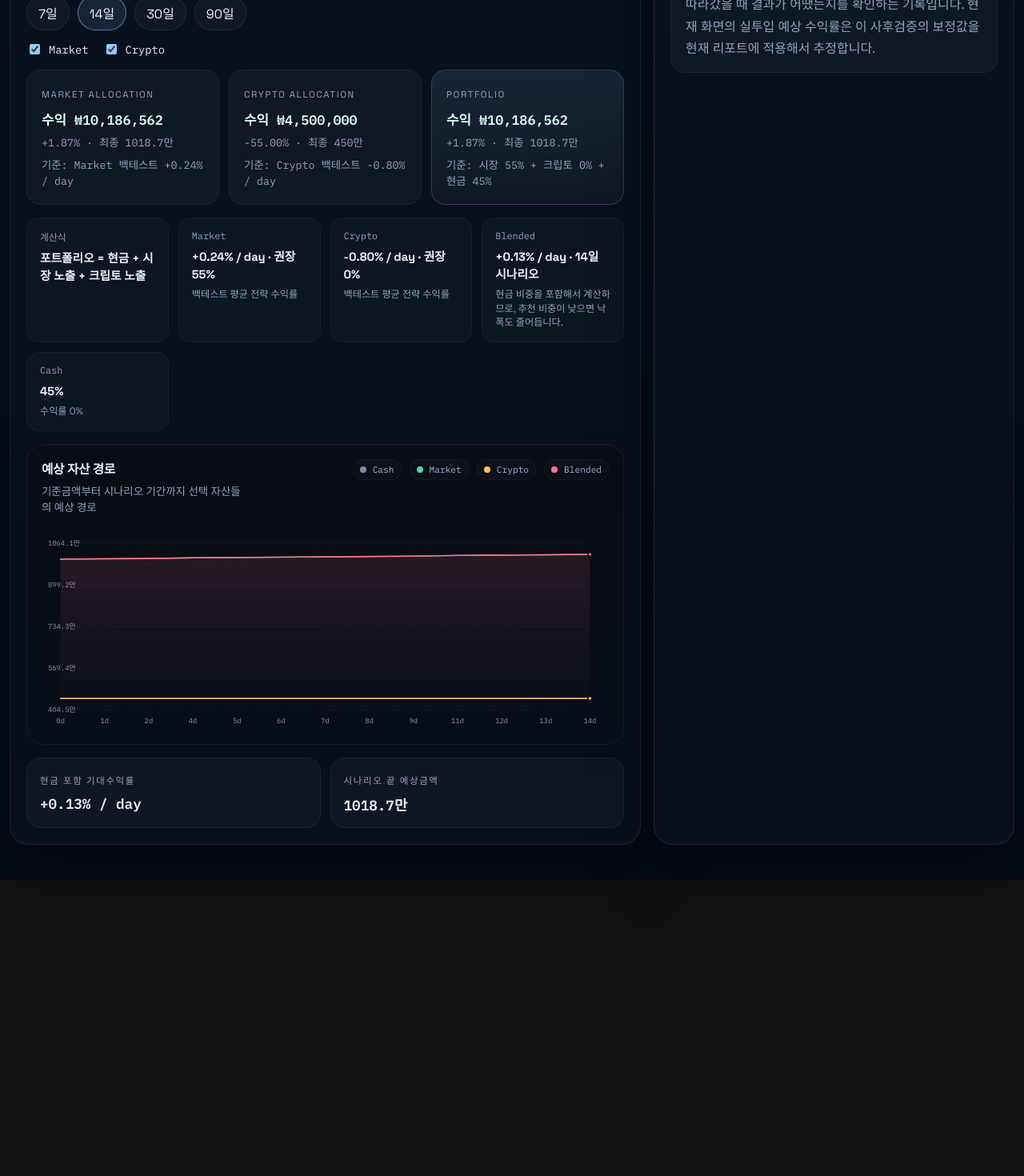
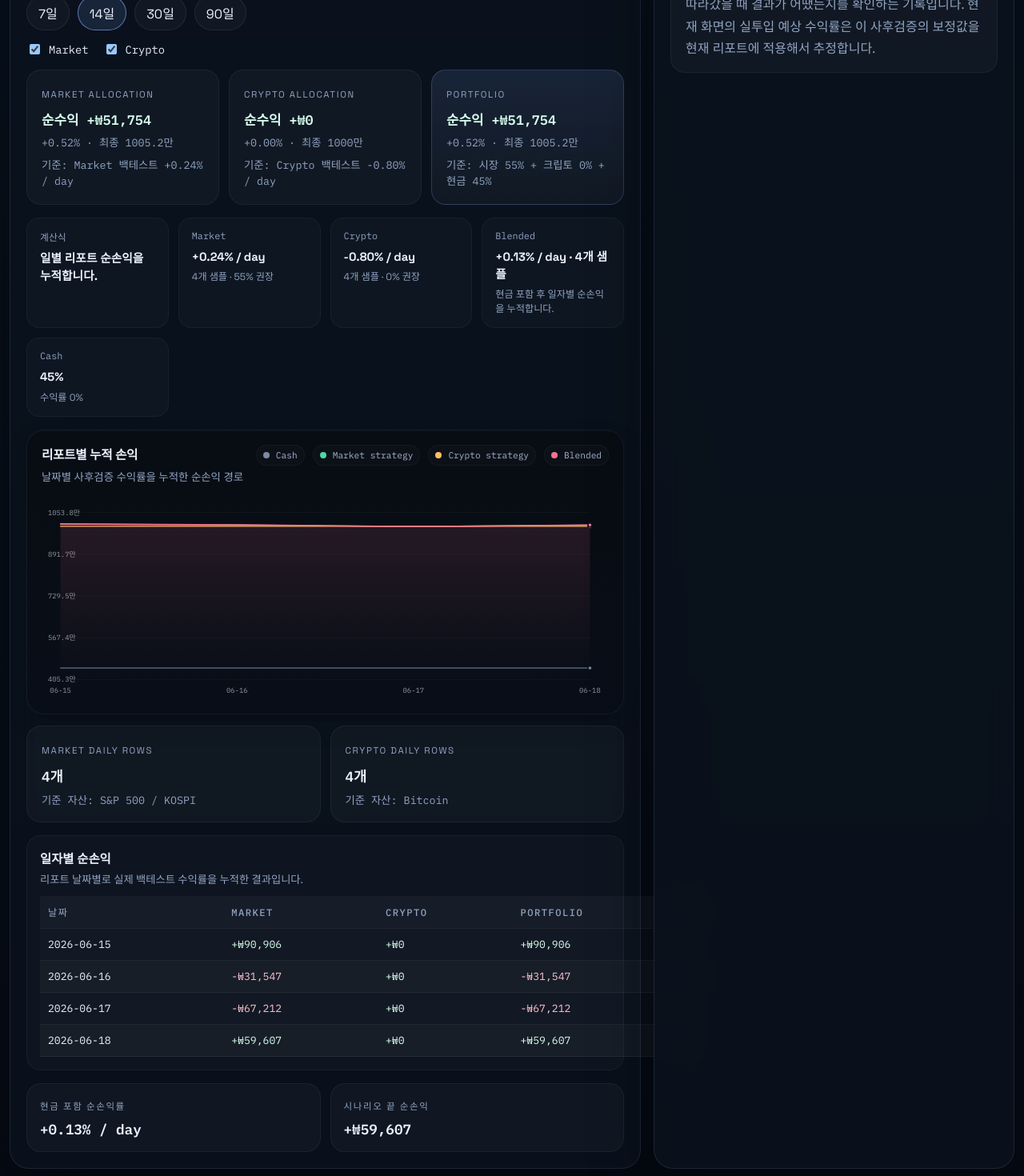
Before and after one commit to tioon/market-monitor-dashboard, a React (Vite) app: page / in a window 1280 px wide. Shown: the part 2280-3750 px from the top of the page at 80% size. Before the commit the page ends 3380 px from the top, so only its background shows below. Built offline with nearby package versions, Linux system fonts and the light colour scheme.

Commit message:
Show day-by-day portfolio pnl

```diff
--- a/src/App.jsx
+++ b/src/App.jsx
@@ -143,14 +143,67 @@ function projectLabel(projectId) {
   return projectId === 'market-agent' ? 'Market Agent' : 'Crypto Agent';
 }
 
-function formatPnl(value) {
+function getReturnRows(project) {
+  const rows = project.performance?.report_json?.return_rows;
+  return Array.isArray(rows) ? rows : [];
+}
+
+function mergeReturnRows(marketProject, cryptoProject) {
+  const marketRows = getReturnRows(marketProject);
+  const cryptoRows = getReturnRows(cryptoProject);
+  const marketMap = new Map(marketRows.map((row) => [dayOnly(row.generated_at), row]));
+  const cryptoMap = new Map(cryptoRows.map((row) => [dayOnly(row.generated_at), row]));
+  const days = [...new Set([...marketMap.keys(), ...cryptoMap.keys()])].sort();
+
+  return days.map((day) => ({
+    day,
+    market: marketMap.get(day) || null,
+    crypto: cryptoMap.get(day) || null,
+  }));
+}
+
+function getPeriodRows(rows, scenarioDays) {
+  if (!rows.length) return [];
+  const limit = Math.max(1, Math.min(rows.length, Math.round(toNumber(scenarioDays, rows.length))));
+  return rows.slice(-limit);
+}
+
+function buildPnlTimeline(rows, capital, marketWeight, cryptoWeight) {
+  const totalExposure = marketWeight + cryptoWeight;
+  const cashWeight = totalExposure >= 1 ? 0 : 1 - totalExposure;
+  const normalizedMarketWeight = totalExposure > 1 ? marketWeight / totalExposure : marketWeight;
+  const normalizedCryptoWeight = totalExposure > 1 ? cryptoWeight / totalExposure : cryptoWeight;
+
+  let runningCapital = capital;
+
+  return rows.map((row) => {
+    const marketReturn = toNumber(row.market?.strategy_return_pct, 0);
+    const cryptoReturn = toNumber(row.crypto?.strategy_return_pct, 0);
+    const blendedReturn = normalizedMarketWeight * marketReturn + normalizedCryptoWeight * cryptoReturn;
+    const netReturn = cashWeight * 0 + blendedReturn;
+    const netPnl = runningCapital * (netReturn / 100);
+    runningCapital += netPnl;
+
+    return {
+      day: row.day,
+      marketReturn,
+      cryptoReturn,
+      blendedReturn,
+      netPnl,
+      runningCapital,
+      netReturn,
+    };
+  });
+}
+
+function formatNetPnl(value) {
   const number = toNumber(value, 0);
   if (Math.abs(number) < 1) {
-    return { label: '보합', amount: currency(0), tone: 'neutral' };
+    return { label: '순수익', amount: `+${currency(0)}`, tone: 'neutral' };
   }
   return number >= 0
-    ? { label: '수익', amount: currency(number), tone: 'good' }
-    : { label: '손실', amount: currency(Math.abs(number)), tone: 'danger' };
+    ? { label: '순수익', amount: `+${currency(number)}`, tone: 'good' }
+    : { label: '순손실', amount: `-${currency(Math.abs(number))}`, tone: 'danger' };
 }
 
 function getScale(values) {
@@ -451,6 +504,9 @@ function Simulator({ marketProject, cryptoProject }) {
   const cryptoDecision = latestDecision(cryptoProject) || {};
   const marketPerf = performanceSummary(marketProject) || {};
   const cryptoPerf = performanceSummary(cryptoProject) || {};
+  const marketReturnRows = getReturnRows(marketProject);
+  const cryptoReturnRows = getReturnRows(cryptoProject);
+  const combinedReturnRows = mergeReturnRows(marketProject, cryptoProject);
 
   const [marketWeight, setMarketWeight] = React.useState(Math.round(toNumber(marketDecision.engine?.position_size, 55)));
   const [cryptoWeight, setCryptoWeight] = React.useState(Math.round(toNumber(cryptoDecision.engine?.position_size, 0)));
@@ -460,40 +516,44 @@ function Simulator({ marketProject, cryptoProject }) {
     crypto: true,
   });
 
-  const marketDailyEdge = toNumber(marketPerf.avgStrategyReturnPct, 0);
-  const cryptoDailyEdge = toNumber(cryptoPerf.avgStrategyReturnPct, 0);
   const marketExposure = Math.max(0, Math.min(100, marketWeight)) / 100;
   const cryptoExposure = Math.max(0, Math.min(100, cryptoWeight)) / 100;
   const totalExposure = marketExposure + cryptoExposure;
   const cashExposure = totalExposure >= 1 ? 0 : 1 - totalExposure;
   const normalizedMarketWeight = totalExposure > 1 ? marketExposure / totalExposure : marketExposure;
   const normalizedCryptoWeight = totalExposure > 1 ? cryptoExposure / totalExposure : cryptoExposure;
-  const horizonDays = Math.max(1, scenarioDays);
+  const activeRows = getPeriodRows(combinedReturnRows, scenarioDays);
+  const marketRowsInPeriod = getPeriodRows(marketReturnRows, scenarioDays);
+  const cryptoRowsInPeriod = getPeriodRows(cryptoReturnRows, scenarioDays);
+  const marketTimeline = buildPnlTimeline(activeRows.map((row) => ({
+    day: row.day,
+    market: row.market,
+    crypto: null,
+  })), capital, marketExposure, 0);
+  const cryptoTimeline = buildPnlTimeline(activeRows.map((row) => ({
+    day: row.day,
+    market: null,
+    crypto: row.crypto,
+  })), capital, 0, cryptoExposure);
+  const portfolioTimeline = buildPnlTimeline(activeRows, capital, normalizedMarketWeight, normalizedCryptoWeight);
 
-  const marketProjected = capital * (cashExposure + normalizedMarketWeight * Math.pow(1 + marketDailyEdge / 100, horizonDays));
-  const cryptoProjected = capital * (cashExposure + normalizedCryptoWeight * Math.pow(1 + cryptoDailyEdge / 100, horizonDays));
-  const blendedProjected = capital * (
-    cashExposure +
-    normalizedMarketWeight * Math.pow(1 + marketDailyEdge / 100, horizonDays) +
-    normalizedCryptoWeight * Math.pow(1 + cryptoDailyEdge / 100, horizonDays)
-  );
-  const blendedDailyEdge = marketDailyEdge * normalizedMarketWeight + cryptoDailyEdge * normalizedCryptoWeight;
+  const marketFinal = marketTimeline.at(-1)?.runningCapital ?? capital;
+  const cryptoFinal = cryptoTimeline.at(-1)?.runningCapital ?? capital;
+  const portfolioFinal = portfolioTimeline.at(-1)?.runningCapital ?? capital;
 
-  const marketResult = formatPnl(marketProjected);
-  const cryptoResult = formatPnl(cryptoProjected);
-  const blendedResult = formatPnl(blendedProjected);
+  const marketResult = formatNetPnl(marketFinal - capital);
+  const cryptoResult = formatNetPnl(cryptoFinal - capital);
+  const blendedResult = formatNetPnl(portfolioFinal - capital);
 
   const presets = [7, 14, 30, 90];
-  const projectionSteps = Array.from({ length: 13 }, (_, index) => Math.round((scenarioDays * index) / 12));
-  const projectionLabels = projectionSteps.map((day) => `${day}d`);
-  const marketPath = projectionSteps.map((day) => capital * (cashExposure + normalizedMarketWeight * Math.pow(1 + marketDailyEdge / 100, day)));
-  const cryptoPath = projectionSteps.map((day) => capital * (cashExposure + normalizedCryptoWeight * Math.pow(1 + cryptoDailyEdge / 100, day)));
-  const blendedPath = projectionSteps.map((day) => capital * (
-    cashExposure +
-    normalizedMarketWeight * Math.pow(1 + marketDailyEdge / 100, day) +
-    normalizedCryptoWeight * Math.pow(1 + cryptoDailyEdge / 100, day)
-  ));
-  const cashPath = projectionSteps.map(() => capital * cashExposure);
+  const projectionLabels = activeRows.map((row) => row.day.slice(5));
+  const marketPath = marketTimeline.map((point) => point.runningCapital);
+  const cryptoPath = cryptoTimeline.map((point) => point.runningCapital);
+  const blendedPath = portfolioTimeline.map((point) => point.runningCapital);
+  const cashPath = activeRows.map(() => capital * cashExposure);
+  const marketDailyEdge = marketTimeline.length ? marketTimeline.reduce((sum, point) => sum + point.marketReturn, 0) / marketTimeline.length : 0;
+  const cryptoDailyEdge = cryptoTimeline.length ? cryptoTimeline.reduce((sum, point) => sum + point.cryptoReturn, 0) / cryptoTimeline.length : 0;
+  const blendedDailyEdge = portfolioTimeline.length ? portfolioTimeline.reduce((sum, point) => sum + point.netReturn, 0) / portfolioTimeline.length : 0;
 
   return (
     <section className="panel simulator">
@@ -501,9 +561,9 @@ function Simulator({ marketProject, cryptoProject }) {
         <div>
           <div className="eyebrow">Capital simulator</div>
           <h3>실투입 예상 수익률</h3>
-          <p className="subtle">현재 리포트의 권장 비중과 사후검증 수익률을 반영해, 현금 비중까지 포함한 예상 경로를 보여줍니다.</p>
+          <p className="subtle">실제 사후검증 수익률을 날짜별로 누적해서, 리포트대로 투자했을 때의 순손익을 보여줍니다.</p>
         </div>
-        <span className="subtle">기준: 최신 리포트의 백테스트 수익률</span>
+        <span className="subtle">기준 자산: Market = S&P 500 / KOSPI, Crypto = Bitcoin</span>
       </div>
 
       <div className="sim-grid">
@@ -586,19 +646,19 @@ function Simulator({ marketProject, cryptoProject }) {
         <div className="projection-card">
           <span>Market allocation</span>
           <strong className={marketResult.tone === 'danger' ? 'down' : 'up'}>{marketResult.label} {marketResult.amount}</strong>
-          <small>{pct((marketProjected / Math.max(capital, 1) - 1) * 100, 2)} · 최종 {compactCurrency(marketProjected)}</small>
+          <small>{pct(((marketFinal / Math.max(capital, 1)) - 1) * 100, 2)} · 최종 {compactCurrency(marketFinal)}</small>
           <small>기준: Market 백테스트 {pct(marketDailyEdge, 2)} / day</small>
         </div>
         <div className="projection-card">
           <span>Crypto allocation</span>
           <strong className={cryptoResult.tone === 'danger' ? 'down' : 'up'}>{cryptoResult.label} {cryptoResult.amount}</strong>
-          <small>{pct((cryptoProjected / Math.max(capital, 1) - 1) * 100, 2)} · 최종 {compactCurrency(cryptoProjected)}</small>
+          <small>{pct(((cryptoFinal / Math.max(capital, 1)) - 1) * 100, 2)} · 최종 {compactCurrency(cryptoFinal)}</small>
           <small>기준: Crypto 백테스트 {pct(cryptoDailyEdge, 2)} / day</small>
         </div>
         <div className="projection-card accent">
           <span>Portfolio</span>
           <strong className={blendedResult.tone === 'danger' ? 'down' : 'up'}>{blendedResult.label} {blendedResult.amount}</strong>
-          <small>{pct((blendedProjected / Math.max(capital, 1) - 1) * 100, 2)} · 최종 {compactCurrency(blendedProjected)}</small>
+          <small>{pct(((portfolioFinal / Math.max(capital, 1)) - 1) * 100, 2)} · 최종 {compactCurrency(portfolioFinal)}</small>
           <small>기준: 시장 {Math.round(normalizedMarketWeight * 100)}% + 크립토 {Math.round(normalizedCryptoWeight * 100)}% + 현금 {Math.round(cashExposure * 100)}%</small>
         </div>
       </div>
@@ -606,22 +666,22 @@ function Simulator({ marketProject, cryptoProject }) {
       <div className="calc-box">
         <div>
           <span>계산식</span>
-          <strong>포트폴리오 = 현금 + 시장 노출 + 크립토 노출</strong>
+          <strong>일별 리포트 순손익을 누적합니다.</strong>
         </div>
         <div>
           <span>Market</span>
-          <strong>{pct(marketDailyEdge, 2)} / day · 권장 {formatPercentInt(marketDecision?.engine?.position_size)}</strong>
-          <small>백테스트 평균 전략 수익률</small>
+          <strong>{pct(marketDailyEdge, 2)} / day</strong>
+          <small>{marketReturnRows.length}개 샘플 · {marketDecision?.engine?.position_size ?? '-'}% 권장</small>
         </div>
         <div>
           <span>Crypto</span>
-          <strong>{pct(cryptoDailyEdge, 2)} / day · 권장 {formatPercentInt(cryptoDecision?.engine?.position_size)}</strong>
-          <small>백테스트 평균 전략 수익률</small>
+          <strong>{pct(cryptoDailyEdge, 2)} / day</strong>
+          <small>{cryptoReturnRows.length}개 샘플 · {cryptoDecision?.engine?.position_size ?? '-'}% 권장</small>
         </div>
         <div>
           <span>Blended</span>
-          <strong>{pct(blendedDailyEdge, 2)} / day · {scenarioDays}일 시나리오</strong>
-          <small>현금 비중을 포함해서 계산하므로, 추천 비중이 낮으면 낙폭도 줄어듭니다.</small>
+          <strong>{pct(blendedDailyEdge, 2)} / day · {activeRows.length}개 샘플</strong>
+          <small>현금 포함 후 일자별 순손익을 누적합니다.</small>
         </div>
         <div>
           <span>Cash</span>
@@ -632,8 +692,8 @@ function Simulator({ marketProject, cryptoProject }) {
 
       <div className="chart-stack">
         <FancyChart
-          title="예상 자산 경로"
-          subtitle="기준금액부터 시나리오 기간까지 선택 자산들의 예상 경로"
+          title="리포트별 누적 손익"
+          subtitle="날짜별 사후검증 수익률을 누적한 순손익 경로"
           series={[
             {
               name: 'Cash',
@@ -646,7 +706,7 @@ function Simulator({ marketProject, cryptoProject }) {
             },
             ...(selectedAssets.market
               ? [{
-                  name: 'Market',
+                  name: 'Market strategy',
                   color: '#52d6a6',
                   values: marketPath,
                   labels: projectionLabels,
@@ -657,7 +717,7 @@ function Simulator({ marketProject, cryptoProject }) {
               : []),
             ...(selectedAssets.crypto
               ? [{
-                  name: 'Crypto',
+                  name: 'Crypto strategy',
                   color: '#ffbf63',
                   values: cryptoPath,
                   labels: projectionLabels,
@@ -681,14 +741,67 @@ function Simulator({ marketProject, cryptoProject }) {
         />
       </div>
 
+      <div className="backtest-grid">
+        <div className="backtest-card">
+          <span>Market daily rows</span>
+          <strong>{marketRowsInPeriod.length}개</strong>
+          <small>기준 자산: S&P 500 / KOSPI</small>
+        </div>
+        <div className="backtest-card">
+          <span>Crypto daily rows</span>
+          <strong>{cryptoRowsInPeriod.length}개</strong>
+          <small>기준 자산: Bitcoin</small>
+        </div>
+      </div>
+
+      <div className="daily-return-table">
+        <div className="daily-return-head">
+          <div>
+            <h4>일자별 순손익</h4>
+            <p>리포트 날짜별로 실제 백테스트 수익률을 누적한 결과입니다.</p>
+          </div>
+        </div>
+        <table>
+          <thead>
+            <tr>
+              <th>날짜</th>
+              <th>Market</th>
+              <th>Crypto</th>
+              <th>Portfolio</th>
+            </tr>
+          </thead>
+          <tbody>
+            {activeRows.map((row, index) => {
+              const marketPoint = marketTimeline[index];
+              const cryptoPoint = cryptoTimeline[index];
+              const portfolioPoint = portfolioTimeline[index];
+              return (
+                <tr key={row.day}>
+                  <td>{row.day}</td>
+                  <td className={marketPoint?.netPnl >= 0 ? 'up' : 'down'}>
+                    {marketPoint ? `${marketPoint.netPnl >= 0 ? '+' : '-'}${currency(Math.abs(marketPoint.netPnl))}` : '-'}
+                  </td>
+                  <td className={cryptoPoint?.netPnl >= 0 ? 'up' : 'down'}>
+                    {cryptoPoint ? `${cryptoPoint.netPnl >= 0 ? '+' : '-'}${currency(Math.abs(cryptoPoint.netPnl))}` : '-'}
+                  </td>
+                  <td className={portfolioPoint?.netPnl >= 0 ? 'up' : 'down'}>
+                    {portfolioPoint ? `${portfolioPoint.netPnl >= 0 ? '+' : '-'}${currency(Math.abs(portfolioPoint.netPnl))}` : '-'}
+                  </td>
+                </tr>
+              );
+            })}
+          </tbody>
+        </table>
+      </div>
+
       <div className="risk-band">
         <div>
-          <span>현금 포함 기대수익률</span>
+          <span>현금 포함 순손익률</span>
           <strong>{pct(blendedDailyEdge, 2)} / day</strong>
         </div>
         <div>
-          <span>시나리오 끝 예상금액</span>
-          <strong>{compactCurrency(blendedProjected)}</strong>
+          <span>시나리오 끝 순손익</span>
+          <strong>{`${(portfolioTimeline.at(-1)?.netPnl || 0) >= 0 ? '+' : '-'}${currency(Math.abs(portfolioTimeline.at(-1)?.netPnl || 0))}`}</strong>
         </div>
       </div>
     </section>
--- a/src/styles.css
+++ b/src/styles.css
@@ -298,6 +298,52 @@ button {
   color: var(--muted);
   font-size: 0.76rem;
   line-height: 1.45;
+}
+
+.daily-return-table {
+  margin-top: 16px;
+  padding: 16px;
+  border-radius: 18px;
+  background: rgba(255, 255, 255, 0.025);
+  border: 1px solid rgba(255, 255, 255, 0.045);
+}
+
+.daily-return-head h4 {
+  margin: 0;
+  font-size: 0.96rem;
+}
+
+.daily-return-head p {
+  margin: 6px 0 12px;
+  color: var(--muted);
+  font-size: 0.83rem;
+}
+
+.daily-return-table table {
+  width: 100%;
+  border-collapse: collapse;
+  font-family: 'IBM Plex Mono', monospace;
+  font-size: 0.82rem;
+}
+
+.daily-return-table th,
+.daily-return-table td {
+  padding: 11px 10px;
+  border-bottom: 1px solid rgba(255, 255, 255, 0.06);
+  text-align: left;
+}
+
+.daily-return-table th {
+  color: var(--muted);
+  font-weight: 500;
+}
+
+.daily-return-table td.up {
+  color: #d8ffef;
+}
+
+.daily-return-table td.down {
+  color: #ffc2d0;
 }
 
 .workspace {
```
Also changed, not shown: src/data/snapshot.json, 5 other files (tests, documents, lock files or other folders).
